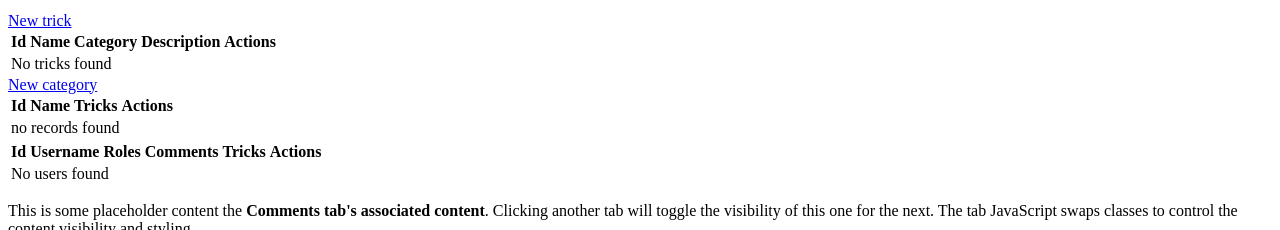
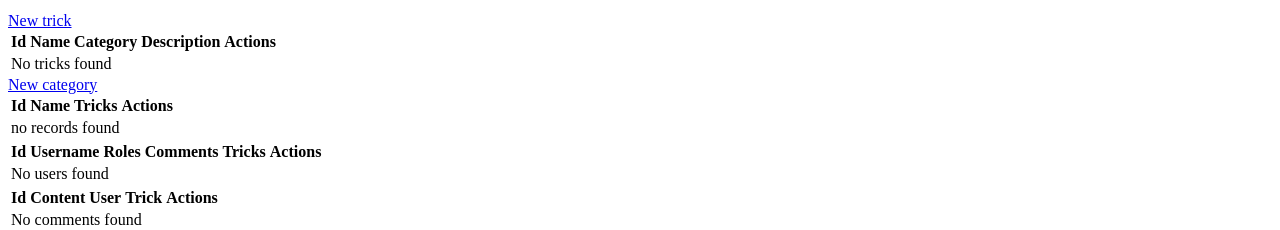
Before and after one commit to Casrime/snowtricks, a Symfony app: template templates/admin/index.html.twig in a window 1280 px wide. Shown: the part 6270-6500 px from the top of the page. Run offline with Twig, Linux system fonts and the light colour scheme; the template is opened without the code that fills it, so the values that code supplies are empty; some libraries are stand-ins or nearby versions.

Commit message:
Styling admin comments with flowbite

```diff
--- a/src/Controller/User/CommentController.php
+++ b/src/Controller/User/CommentController.php
@@ -45,7 +45,7 @@ class CommentController extends AbstractController
             $entityManager->remove($comment);
             $entityManager->flush();
 
-            $this->addFlash('success', 'Comment deleted successfully');
+            $this->addFlash('danger', 'Comment removed successfully');
         }
 
         if ($this->isGranted('ROLE_ADMIN')) {
--- a/templates/_inc/_user/_comment.html.twig
+++ b/templates/_inc/_user/_comment.html.twig
@@ -1,29 +1,38 @@
-<table class="table">
-    <thead>
+<div class="relative overflow-x-auto shadow-md sm:rounded-lg">
+    <table class="w-full text-sm text-left rtl:text-right text-gray-500 dark:text-gray-400">
+        <thead class="text-xs text-gray-700 uppercase bg-gray-50 dark:bg-gray-700 dark:text-gray-400">
             <tr>
-        <th>Id</th>
-        <th>Content</th>
-        <th>User</th>
-        <th>Trick</th>
-        <th>actions</th>
+                <th scope="col" class="px-6 py-3">Id</th>
+                <th scope="col" class="px-6 py-3">Content</th>
+                <th scope="col" class="px-6 py-3">User</th>
+                <th scope="col" class="px-6 py-3">Trick</th>
+                <th scope="col" class="px-6 py-3">Actions</th>
             </tr>
         </thead>
         <tbody>
             {% for comment in comments %}
-        <tr>
-            <td>{{ comment.id }}</td>
-            <td>{{ comment.content|u.truncate(100, '...') }}</td>
-            <td>{{ comment.user.username }}</td>
-            <td>{{ comment.trick.name }}</td>
-            <td>
+                <tr class="odd:bg-white odd:dark:bg-gray-900 even:bg-gray-50 even:dark:bg-gray-800 border-b dark:border-gray-700 border-gray-200">
+                    <td class="px-6 py-4">
+                        {{ comment.id }}
+                    </td>
+                    <td class="px-6 py-4">
+                        {{ comment.content|u.truncate(100, '...') }}
+                    </td>
+                    <th scope="row" class="px-6 py-4 font-medium text-gray-900 whitespace-nowrap dark:text-white">
+                        {{ comment.user.username }}
+                    </th>
+                    <td class="px-6 py-4">
+                        {{ comment.trick.name }}
+                    </td>
+                    <td class="px-6 py-4 flex">
                         {% if app.user is same as comment.user %}
                             <a href="{{ path('app_comment_edit', {'id': comment.id}) }}">
-                        <svg class="w-6 h-6 text-gray-800 dark:text-white" aria-hidden="true" xmlns="http://www.w3.org/2000/svg" width="24" height="24" fill="none" viewBox="0 0 24 24">
+                                <svg class="w-6 h-6 text-gray-800 dark:text-white mr-5" aria-hidden="true" xmlns="http://www.w3.org/2000/svg" width="24" height="24" fill="none" viewBox="0 0 24 24">
                                     <path stroke="currentColor" stroke-linecap="round" stroke-linejoin="round" stroke-width="2" d="M10.779 17.779 4.36 19.918 6.5 13.5m4.279 4.279 8.364-8.643a3.027 3.027 0 0 0-2.14-5.165 3.03 3.03 0 0 0-2.14.886L6.5 13.5m4.279 4.279L6.499 13.5m2.14 2.14 6.213-6.504M12.75 7.04 17 11.28"/>
                                 </svg>
                             </a>
                         {% endif %}
-                <span data-bs-toggle="modal" data-bs-target="#comment-{{ comment.id }}">
+                        <span data-modal-target="comment-{{ comment.id }}" data-modal-toggle="comment-{{ comment.id }}">
                             <svg class="w-6 h-6 text-gray-800 dark:text-white" aria-hidden="true" xmlns="http://www.w3.org/2000/svg" width="24" height="24" fill="none" viewBox="0 0 24 24">
                                 <path stroke="currentColor" stroke-linecap="round" stroke-linejoin="round" stroke-width="2" d="M5 7h14m-9 3v8m4-8v8M10 3h4a1 1 0 0 1 1 1v3H9V4a1 1 0 0 1 1-1ZM6 7h12v13a1 1 0 0 1-1 1H7a1 1 0 0 1-1-1V7Z"/>
                             </svg>
@@ -42,8 +51,9 @@
                 </tr>
             {% else %}
                 <tr>
-            <td colspan="6">no records found</td>
+                    <td class="px-6 py-4" colspan="5">No comments found</td>
                 </tr>
             {% endfor %}
         </tbody>
     </table>
+</div>
--- a/templates/admin/index.html.twig
+++ b/templates/admin/index.html.twig
@@ -45,7 +45,9 @@
                 }) }}
             </div>
             <div class="hidden p-4 rounded-lg bg-gray-50 dark:bg-gray-800" id="styled-comments" role="tabpanel" aria-labelledby="comments-tab">
-                <p class="text-sm text-gray-500 dark:text-gray-400">This is some placeholder content the <strong class="font-medium text-gray-800 dark:text-white">Comments tab's associated content</strong>. Clicking another tab will toggle the visibility of this one for the next. The tab JavaScript swaps classes to control the content visibility and styling.</p>
+                {{ include('_inc/_user/_comment.html.twig', {
+                    comments: comments,
+                }) }}
             </div>
             <div class="hidden p-4 rounded-lg bg-gray-50 dark:bg-gray-800" id="styled-images" role="tabpanel" aria-labelledby="images-tab">
                 <p class="text-sm text-gray-500 dark:text-gray-400">This is some placeholder content the <strong class="font-medium text-gray-800 dark:text-white">Images tab's associated content</strong>. Clicking another tab will toggle the visibility of this one for the next. The tab JavaScript swaps classes to control the content visibility and styling.</p>
```
Also changed, not shown: src/Controller/User/TrickController.php (+3 -12 lines), templates/common/comment/_form.html.twig (+4 -4 lines). Lines whose indentation alone changed are shown as unchanged.
